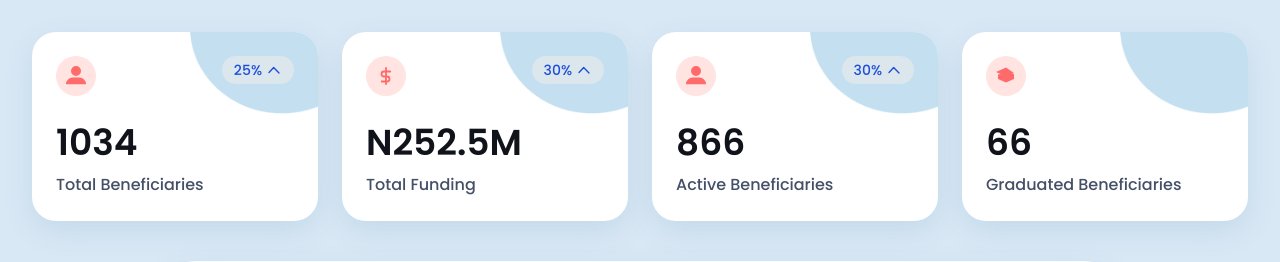
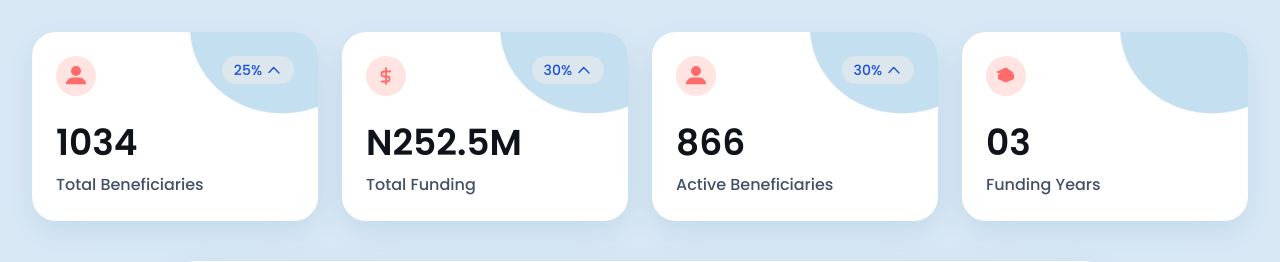
Before and after one commit to Stillchamp/games_portal, a Vue app: page /dashboard in a window 1280 px wide. Shown: the top 262 px of the page. Built offline with nearby package versions, Linux system fonts and the light colour scheme.

Commit message:
Update HomeView.vue

```diff
--- a/src/views/HomeView.vue
+++ b/src/views/HomeView.vue
@@ -30,8 +30,8 @@ const metricCards = [
   },
   {
     id: 'graduated-beneficiaries',
-    label: 'Graduated Beneficiaries',
-    value: '66',
+    label: 'Funding Years',
+    value: '03',
     icon: 'graduated',
   },
 ]
```
